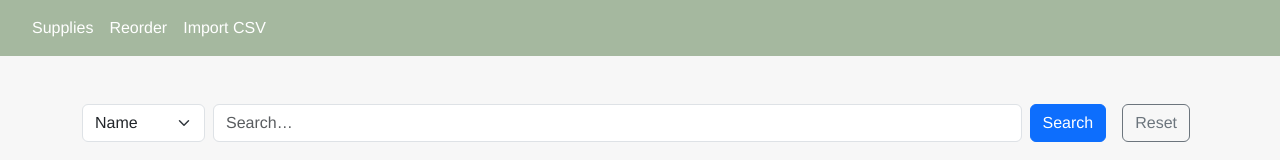
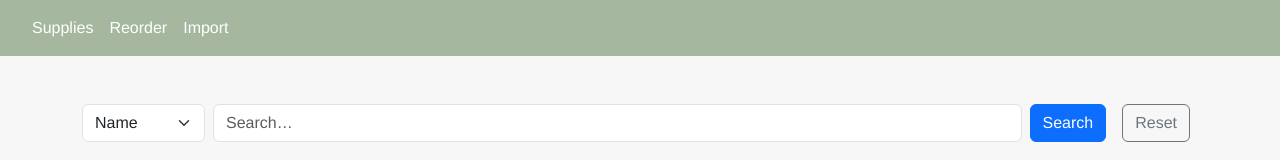
Before and after one commit to anyahush/coffee-shop, a React (Create React App) app in the folder frontend/: page / in a window 1280 px wide. Shown: the top 160 px of the page. Built offline with nearby package versions, Linux system fonts and the light colour scheme; no server answers.

Commit message:
Change link name

```diff
--- a/frontend/src/components/Layout.js
+++ b/frontend/src/components/Layout.js
@@ -15,7 +15,7 @@
                                 <Link className="nav-link text-white" to="/reorder">Reorder</Link>
                             </li>
                             <li className="nav-item">
-                                <Link className="nav-link text-white" to="/import">Import CSV</Link>
+                                <Link className="nav-link text-white" to="/import">Import</Link>
                             </li>
                         </ul>
                     </div>
```
